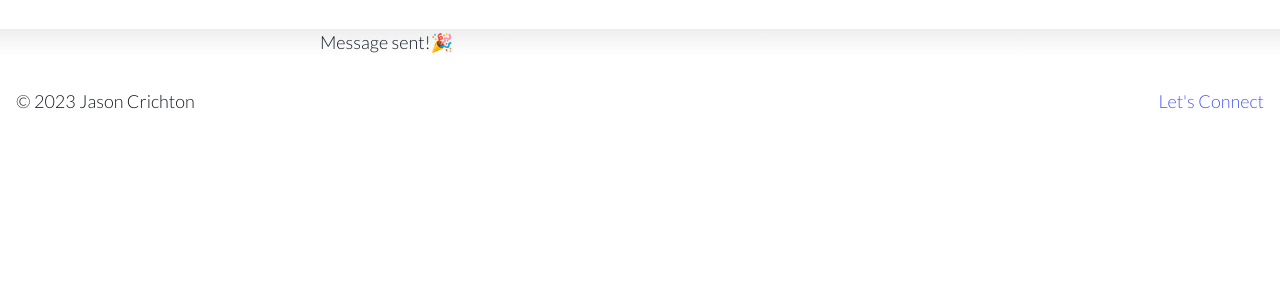
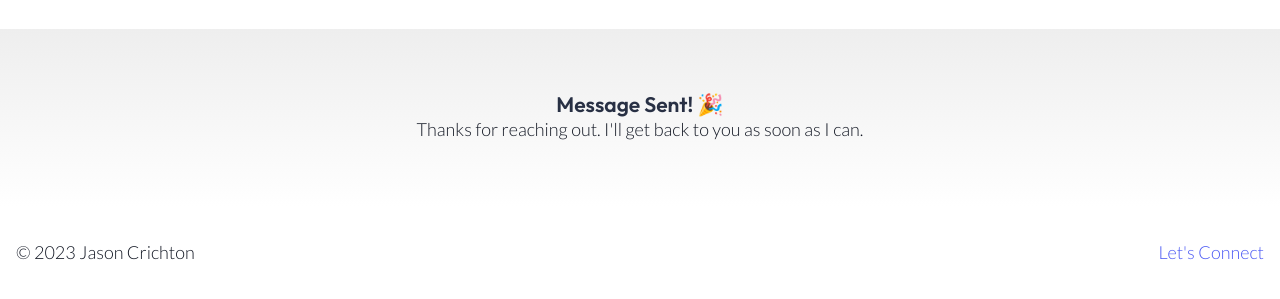
Before and after one commit to jcrichto/jasoncrichton.com, an Astro site: page /contact in a window 1280 px wide. Both pictures are taken after typing "Sample", "name@example.com", "Sample" into the empty fields and a click on the button "Send". Shown: the part 269-568 px from the top of the page. Built offline with nearby package versions, Linux system fonts and the light colour scheme; Astro itself is replaced by a stand-in of ours; some icons are missing.

Commit message:
style response

```diff
--- a/src/pages/contact.astro
+++ b/src/pages/contact.astro
@@ -115,7 +115,7 @@ import { Icon } from "astro-icon";
               >Send <Icon name="ph:paper-plane-right" width="1.2em" /></button>
           </p>
         </form>
-        <div class="submit-success"><p>Message sent!🎉</p></div>
+        <div class="submit-success text-center"><h3>Message Sent! 🎉</h3> <p>Thanks for reaching out.  I'll get back to you as soon as I can.</p></div>
       </section>
     </main>
   </div>
@@ -208,5 +208,6 @@ function submitMessage(name, email, message) {
 
   .submit-success {
     display: none;
+    padding: 4rem;
   }
 </style>
```
